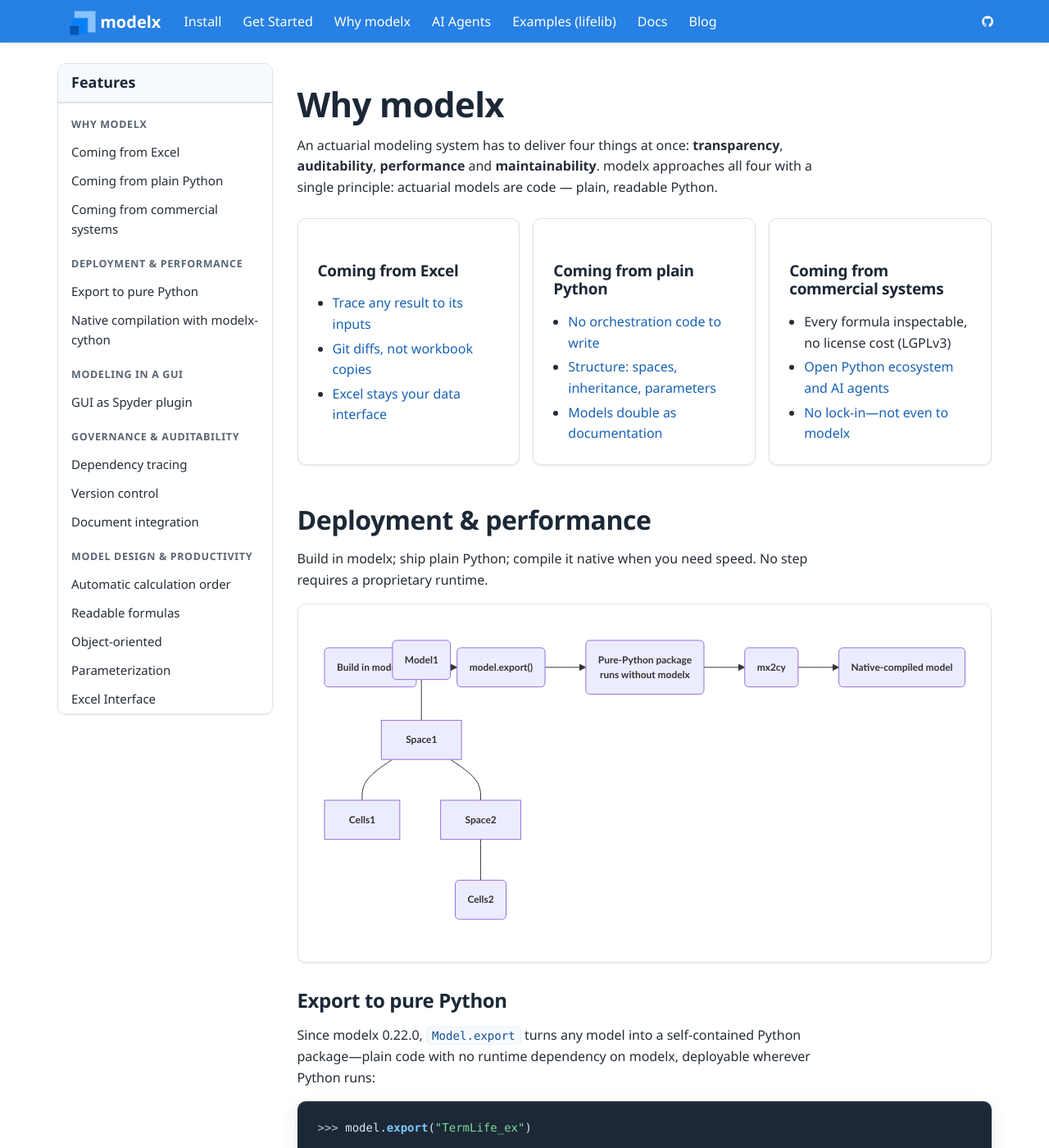
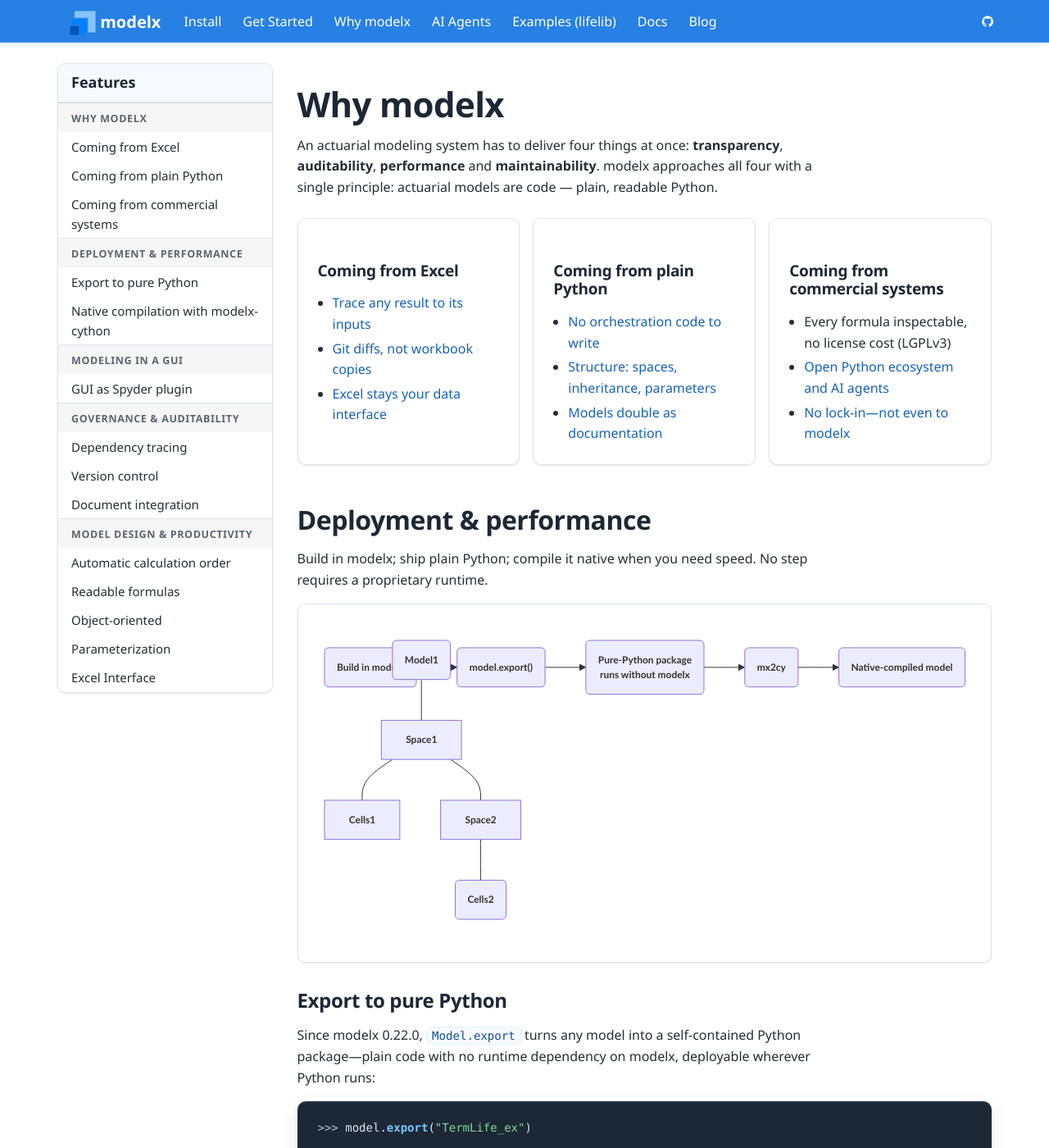
Before and after one commit to fumitoh/modelx-site, a Jekyll site: the page built from features.md, in a window 1280 px wide and 1400 px high. Shown: the whole window at 82% size. Built offline with Jekyll 4.4.1, drawn with Linux system fonts in a browser that asks for light colours.

Commit message:
Distinguish sidebar group headers with a neutral band and separator
Group headers in the features sidebar sat on the same white as the link
rows, relying on typography alone. They now get a quiet ink-derived
tint band (kept neutral so it cannot be confused with the blue link
hover fill) and a hairline top separator between groups.

Co-Authored-By: Claude Fable 5 <noreply@anthropic.com>

```diff
--- a/css/main.scss
+++ b/css/main.scss
@@ -596,13 +596,20 @@ pre:has(> code.language-mermaid) {
     font-size: 15px;
   }
 
+  // Group headers: a quiet neutral band (ink-derived, so it can't be
+  // mistaken for the blue link-hover tint) plus a hairline separator.
   span.list-group-item.disabled {
-    background-color: transparent;
+    background-color: mix(#fff, $mx-ink-900, 96%);
     color: $mx-text-muted;
     font-size: 12.5px;
     letter-spacing: .05em;
     text-transform: uppercase;
-    padding-top: $mx-space-2;
+    padding: 9px 16px 7px;
+    border-top: 1px solid $mx-border;
+
+    &:first-child {
+      border-top: 0; // the panel heading above already draws this line
+    }
 
     strong {
       font-weight: 600;
```
